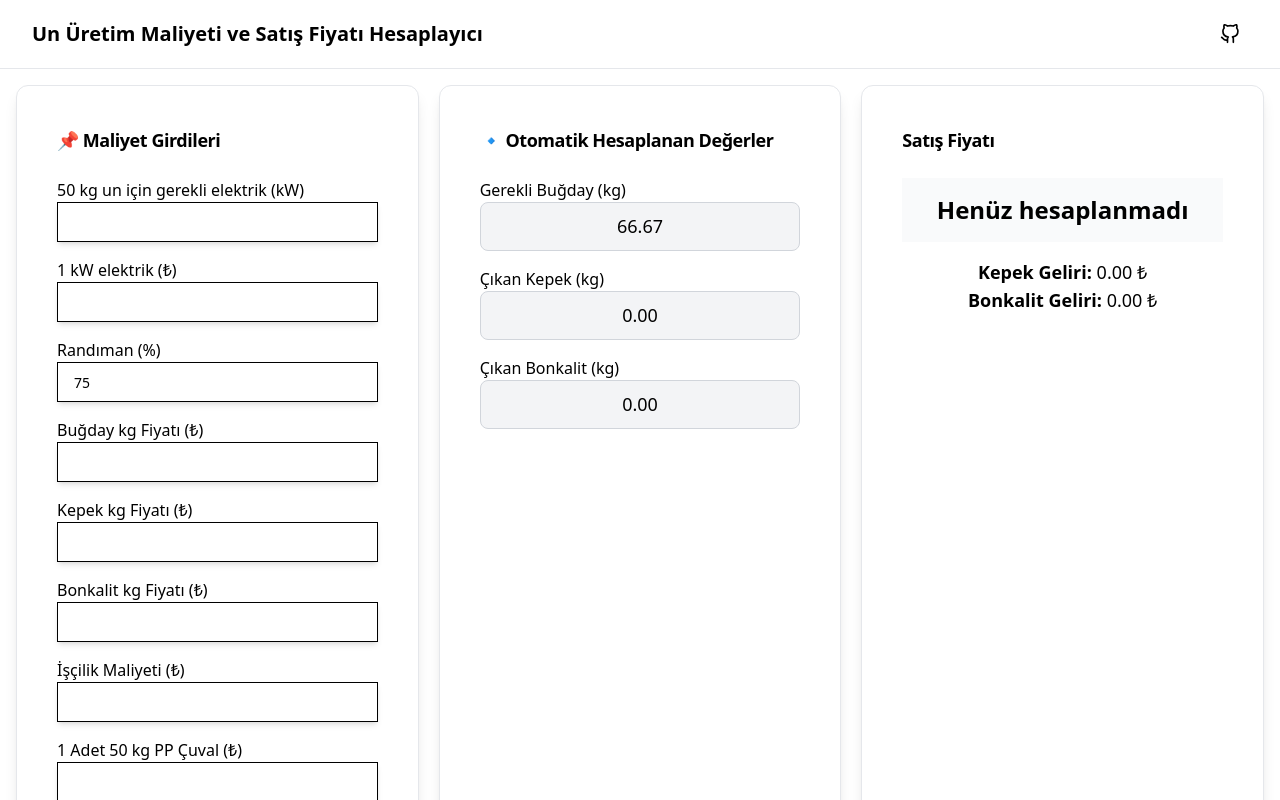
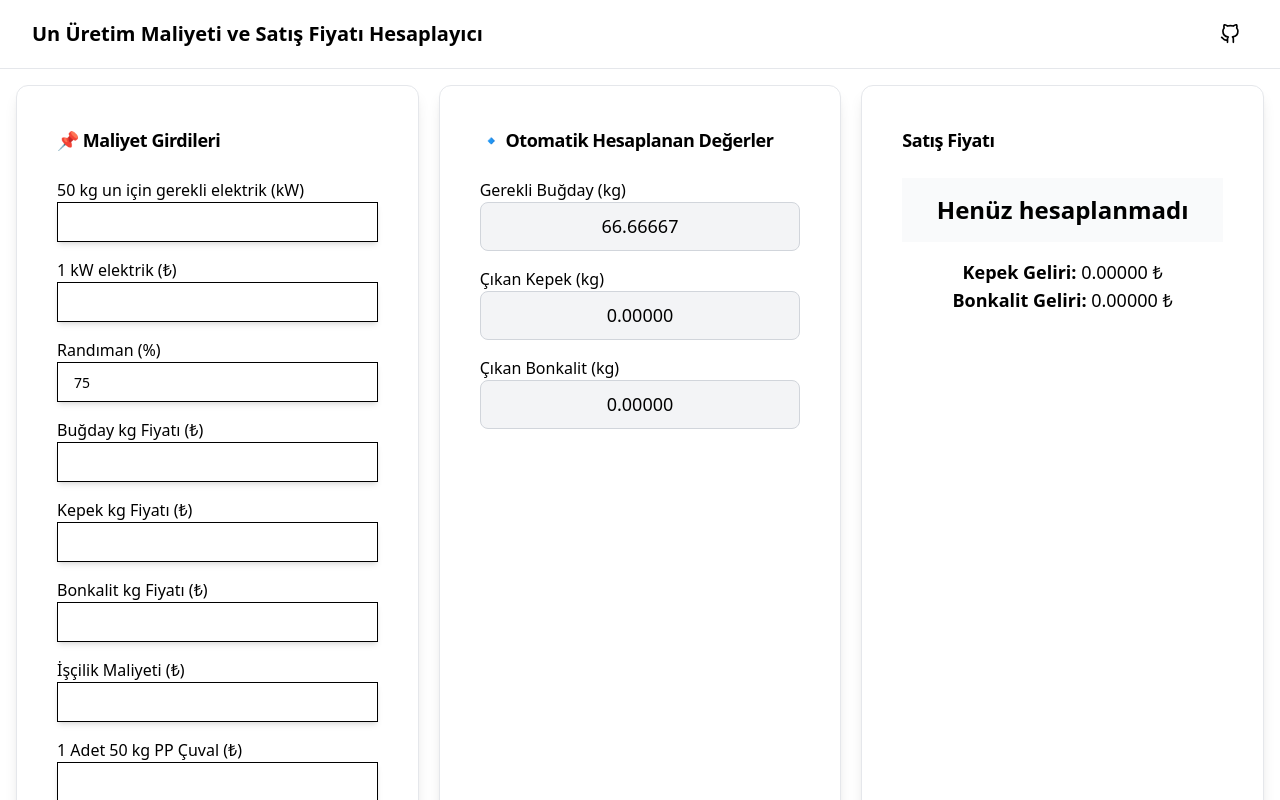
Before and after one commit to bilgehangormez/cost-and-selling-price-calculator, a Next.js app: page / in a window 1280 px wide. Shown: the top 800 px of the page. Built offline with nearby package versions, Linux system fonts and the light colour scheme.

Commit message:
Update PriceCalculator.tsx

```diff
--- a/src/components/PriceCalculator.tsx
+++ b/src/components/PriceCalculator.tsx
@@ -124,15 +124,15 @@ export function PriceCalculator() {
                     <div className="flex flex-col gap-4">
                         <div>
                             <Label>Gerekli Buğday (kg)</Label>
-                            <input type="text" value={wheatRequired.toFixed(2)} disabled className="input-lg" />
+                            <input type="text" value={wheatRequired.toFixed(5)} disabled className="input-lg" />
                         </div>
                         <div>
                             <Label>Çıkan Kepek (kg)</Label>
-                            <input type="text" value={branKg.toFixed(2)} disabled className="input-lg" />
+                            <input type="text" value={branKg.toFixed(5)} disabled className="input-lg" />
                         </div>
                         <div>
                             <Label>Çıkan Bonkalit (kg)</Label>
-                            <input type="text" value={bonkalitKg.toFixed(2)} disabled className="input-lg" />
+                            <input type="text" value={bonkalitKg.toFixed(5)} disabled className="input-lg" />
                         </div>
                     </div>
                 </CardContent>
@@ -148,8 +148,8 @@ export function PriceCalculator() {
                         {finalPrice !== null ? `${finalPrice.toFixed(2)} ₺` : "Henüz hesaplanmadı"}
                     </div>
                     <div className="mt-4 text-center text-lg">
-                        <p><strong>Kepek Geliri:</strong> {branRevenue.toFixed(2)} ₺</p>
-                        <p><strong>Bonkalit Geliri:</strong> {bonkalitRevenue.toFixed(2)} ₺</p>
+                        <p><strong>Kepek Geliri:</strong> {branRevenue.toFixed(5)} ₺</p>
+                        <p><strong>Bonkalit Geliri:</strong> {bonkalitRevenue.toFixed(5)} ₺</p>
                     </div>
                 </CardContent>
             </Card>
```
